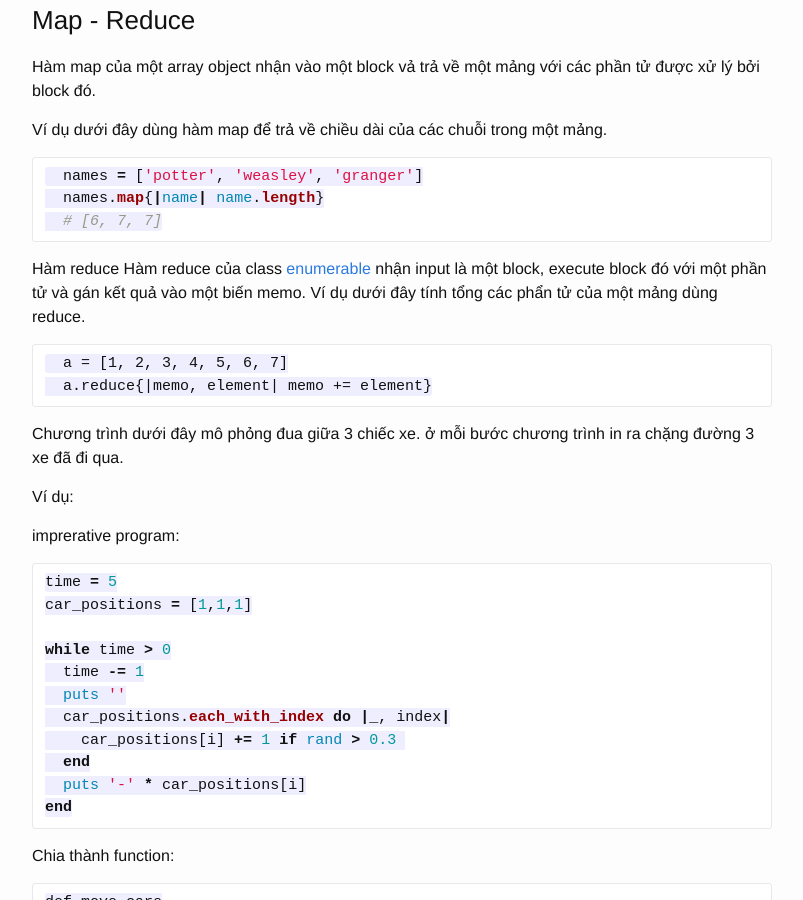
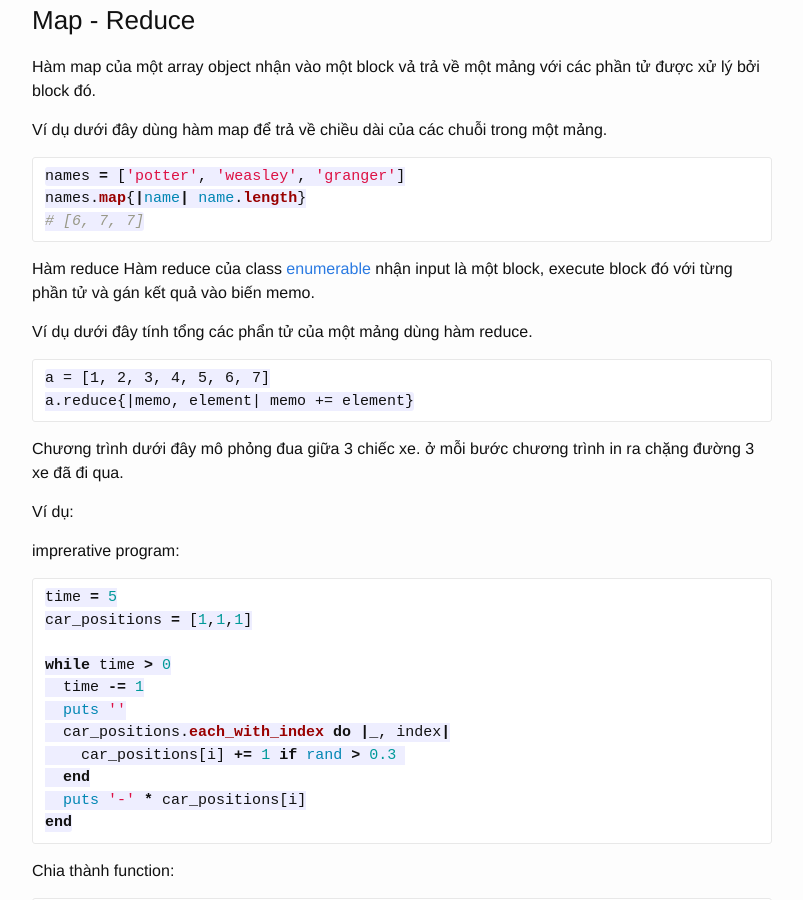
Before and after one commit to zinh/zinh.github.io, a Jekyll site: the page built from _posts/2014-12-07-functional-programming-introduction-with-ruby.markdown, in a window 1280 px wide and 900 px high, scrolled down 699 px. Shown: the whole window, without its empty margins (238-1041 px from the left). Built offline with Jekyll 4.4.1, drawn with Linux system fonts in a browser that asks for light colours.

Commit message:
Update 2014-12-07-functional-programming-introduction-with-ruby.markdown

````diff
--- a/_posts/2014-12-07-functional-programming-introduction-with-ruby.markdown
+++ b/_posts/2014-12-07-functional-programming-introduction-with-ruby.markdown
@@ -34,18 +34,19 @@ Hàm map của một array object nhận vào một block vả trả về một
 Ví dụ dưới đây dùng hàm map để trả về chiều dài của các chuỗi trong một mảng.
 
 ```ruby
-  names = ['potter', 'weasley', 'granger']
-  names.map{|name| name.length}
-  # [6, 7, 7]
+names = ['potter', 'weasley', 'granger']
+names.map{|name| name.length}
+# [6, 7, 7]
 ```
 
 Hàm reduce
-Hàm reduce của class [enumerable](ruby-doc.org/core/Enumerable.html) nhận input là một block, execute block đó với một phần tử và gán kết quả vào một biến memo.
-Ví dụ dưới đây tính tổng các phẩn tử của một mảng dùng reduce.
+Hàm reduce của class [enumerable](ruby-doc.org/core/Enumerable.html) nhận input là một block, execute block đó với từng phần tử và gán kết quả vào biến memo.
+
+Ví dụ dưới đây tính tổng các phẩn tử của một mảng dùng hàm reduce.
 
 ```
-  a = [1, 2, 3, 4, 5, 6, 7]
-  a.reduce{|memo, element| memo += element}
+a = [1, 2, 3, 4, 5, 6, 7]
+a.reduce{|memo, element| memo += element}
 ```
 
 Chương trình dưới đây mô phỏng đua giữa 3 chiếc xe. ở mỗi bước chương trình in ra chặng đường 3 xe đã đi qua.
````
